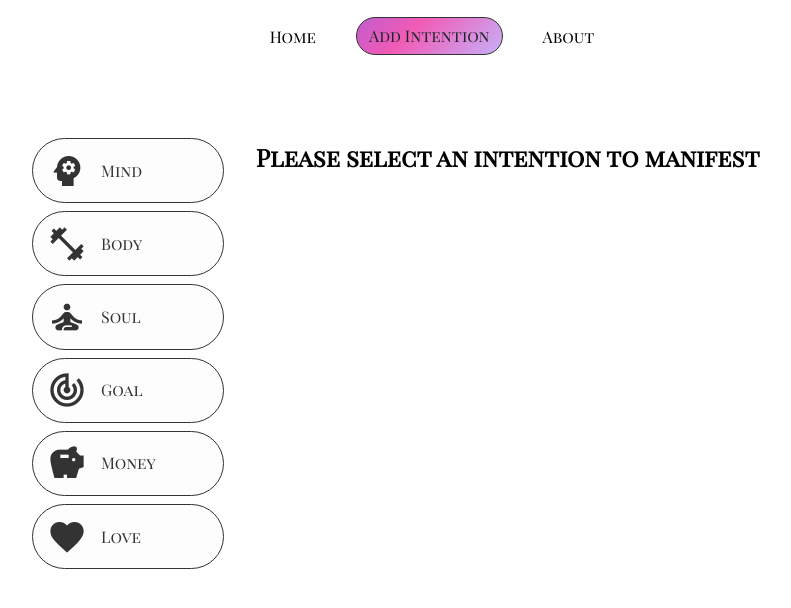
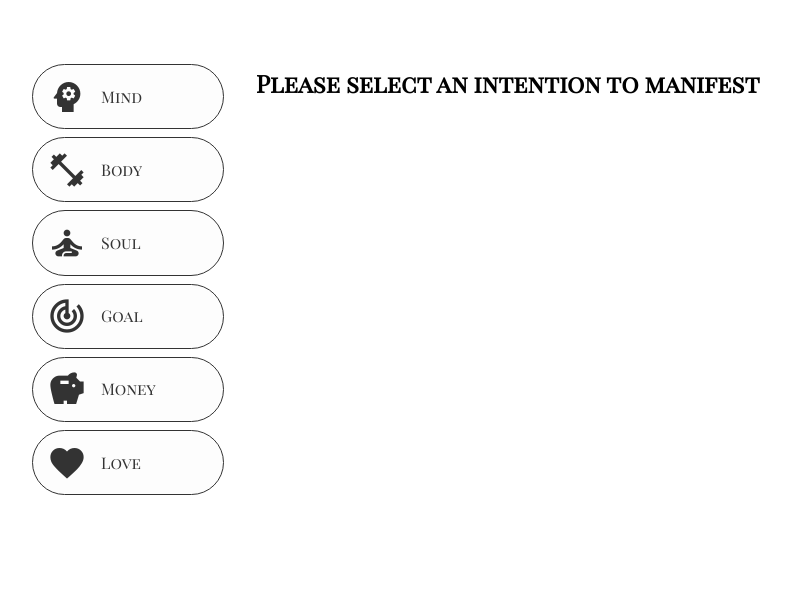
Before and after one commit to codetivated/manifest-todo-app, an Angular app: page / in a window 1280 px wide. Shown: the top 608 px of the page, without its empty margins (208-999 px from the left). Built offline with nearby package versions, Linux system fonts and the light colour scheme; a web font is replaced by a local one.

Commit message:
remove nav and adjust css

```diff
--- a/src/app/app.component.html
+++ b/src/app/app.component.html
@@ -1,6 +1,4 @@
-<header>
-  <app-nav-header></app-nav-header>
-</header>
+
 <main>
   <ul id="categories">
   @for (category of categories; track category.id) {
--- a/src/app/app.component.ts
+++ b/src/app/app.component.ts
@@ -1,5 +1,4 @@
 import { Component } from '@angular/core';
-import { NavHeaderComponent } from '../app/nav-header/nav-header.component'
 import { CategoriesComponent } from './categories/categories.component';
 import {CATEGORIES} from './data/categories';
 import { IntentionsComponent } from "./intentions/intentions.component";
@@ -8,7 +7,7 @@ import { IntentionsComponent } from "./intentions/intentions.component";
 @Component({
   selector: 'app-root',
   standalone: true,
-  imports: [NavHeaderComponent, CategoriesComponent, IntentionsComponent],
+  imports: [CategoriesComponent, IntentionsComponent],
   templateUrl: './app.component.html',
   styleUrl: './app.component.css',
 })
--- a/src/app/intentions/intention/intention.component.css
+++ b/src/app/intentions/intention/intention.component.css
@@ -11,6 +11,10 @@ h2 {
 
 time {
   color: var(--color-black);
+}
+
+p {
+  font-size: 1rem;;
 }
 
 .actions {
--- a/src/app/nav-header/nav-header.component.css
+++ /dev/null
@@ -1,31 +0,0 @@
-nav.navbar {
-  padding: 1rem 2rem;
-  border: 1px solid rgba(255, 255, 255, 0.15);
-}
-
-.navbar-brand {
-  font-family: 'Space Grotesk', sans-serif;
-  font-size: 1.75rem;
-  font-weight: 600;
-  color: var(--color-black);
-  text-shadow: 0 1px 2px rgba(255, 255, 255, 0.4);
-}
-
-.nav-link {
-  font-weight: 500;
-  color: var(--color-black);
-  transition: color 0.3s ease;
-}
-
-.nav-link:hover, .btn:hover {
-  text-decoration: underline;
-}
-
-.navbar-toggler {
-  border: none;
-  background: transparent;
-}
-
-.navbar-toggler-icon {
-  filter: brightness(0.4);
-}
--- a/src/app/nav-header/nav-header.component.html
+++ /dev/null
@@ -1,30 +0,0 @@
-<!DOCTYPE html>
-<nav class="navbar navbar-expand-lg custom-navbar">
-  <div class="container-fluid justify-content-center">
-    <button
-      class="navbar-toggler"
-      type="button"
-      data-bs-toggle="collapse"
-      data-bs-target="#navbarNav"
-      aria-controls="navbarNav"
-      aria-expanded="false"
-      aria-label="Toggle navigation"
-    >
-      <span class="navbar-toggler-icon"></span>
-    </button>
-
-    <div class="collapse navbar-collapse justify-content-center" id="navbarNav">
-      <ul class="navbar-nav">
-        <li class="nav-item mx-3">
-          <a class="nav-link active" aria-current="page" href="#">Home</a>
-        </li>
-        <li class="nav-item mx-3">
-          <a class="btn iridescent-bg" type="button">Add Intention</a>
-        </li>
-          <li class="nav-item mx-3">
-          <a class="nav-link" href="#">About</a>
-        </li>
-      </ul>
-    </div>
-  </div>
-</nav>
```
Also changed, not shown: src/app/nav-header/nav-header.component.ts (deleted, +0 -12 lines), 1 other file (tests, documents, lock files or other folders).
